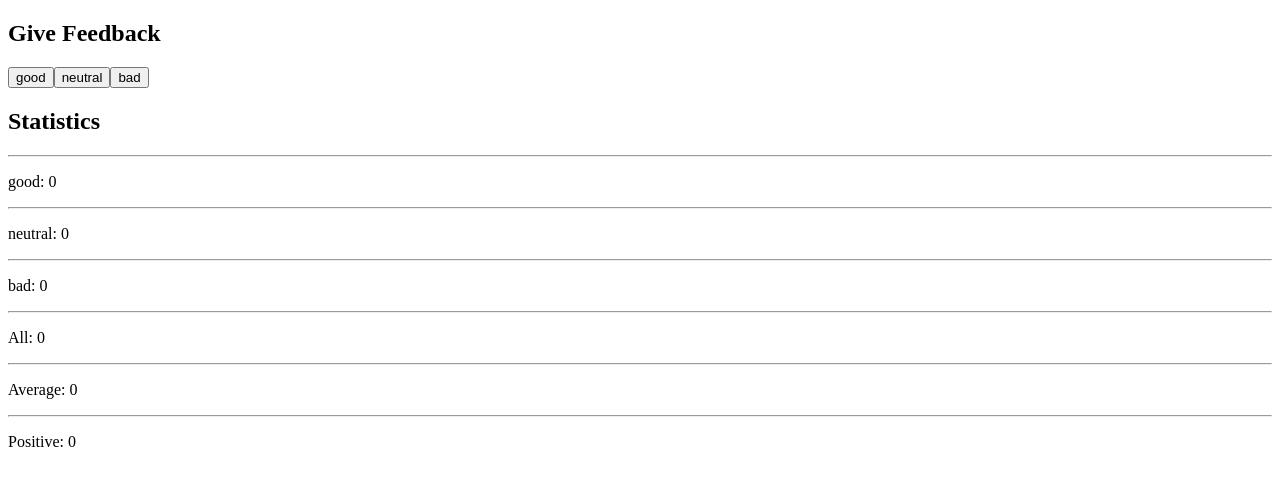
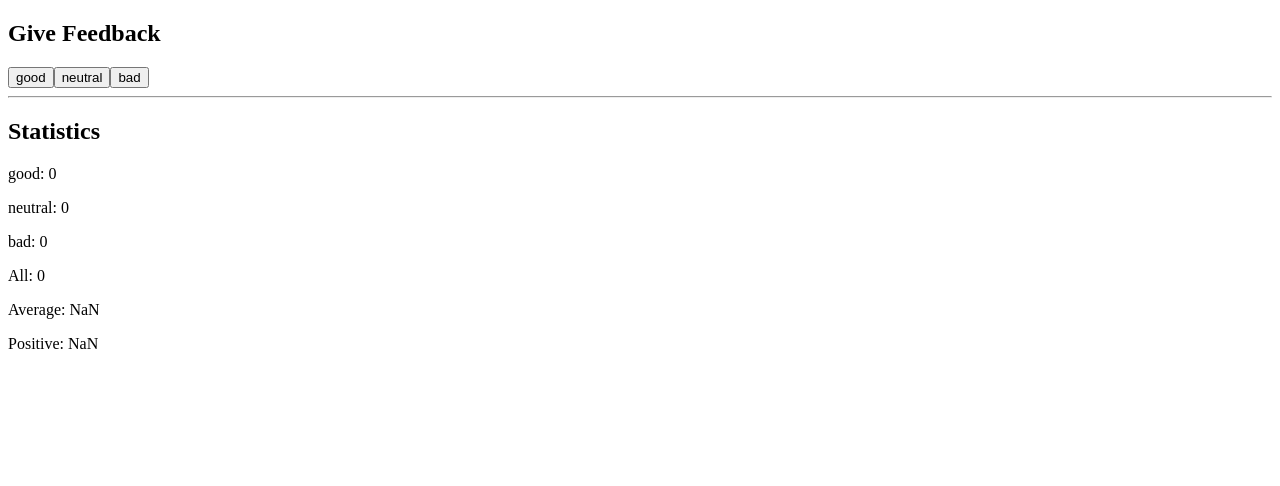
Before and after one commit to quemeraisc/fullstack_Helsinki, a React (Create React App) app in the folder part1/unicafe/: page / in a window 1280 px wide. Shown: the top 486 px of the page. Built offline with nearby package versions, Linux system fonts and the light colour scheme.

Commit message:
Refactor before 1.9

```diff
--- a/part1/unicafe/src/App.js
+++ b/part1/unicafe/src/App.js
@@ -1,12 +1,44 @@
 import { useState } from 'react'
 
-const Stats = () => {
+const Stats = ({good,neutral,bad,total}) => {
+    return (
+      <div>
+          <hr />
+          <h2>
+            Statistics
+          </h2>
+          <Stat
+            title = "good"
+            stat = {good}
+          />
+          <Stat
+              title = "neutral"
+              stat = {neutral}
+          />
+          <Stat
+              title = "bad"
+              stat = {bad}
+          />
+          <Stat
+              title = "All"
+              stat = {total}
+          />
+          <Stat
+              title = "Average"
+              stat = {(good - bad) / total}
+          />
+          <Stat
+              title = "Positive"
+              stat = {(good / total) * 100}
+          />
+
+      </div>
+    )
 }
 
 const Stat = ({title, stat}) => {
     return (
       <div>
-          <hr />
           <p>
               {title}: {stat}
           </p>
@@ -21,14 +53,6 @@ const App = () => {
     const [bad, setBad] = useState(0)
     const [total, setTotal] = useState(0)
 
-    // const all = () => {
-    //     total =  good + neutral + bad
-    //     return total
-    // }
-    const average = () => {
-        if (total === 0) return 0
-        return (good - bad) / total
-    }
     const percentPositve = () => {
         if (total === 0) return 0
         return (good / total) * 100
@@ -63,32 +87,11 @@ const App = () => {
             }>
                 bad
             </button>
-            <h2>
-                Statistics
-            </h2>
-            <Stat
-                title = "good"
-                stat = {good}
-            />
-            <Stat
-                title = "neutral"
-                stat = {neutral}
-            />
-            <Stat
-                title = "bad"
-                stat = {bad}
-            />
-            <Stat
-                title = "All"
-                stat = {total}
-            />
-            <Stat
-                title = "Average"
-                stat = {average()}
-            />
-            <Stat
-                title = "Positive"
-                stat = {percentPositve()}
+            <Stats
+                good = {good}
+                neutral = {neutral}
+                bad = {bad}
+                total = {total}
             />
         </div>
     )
```
